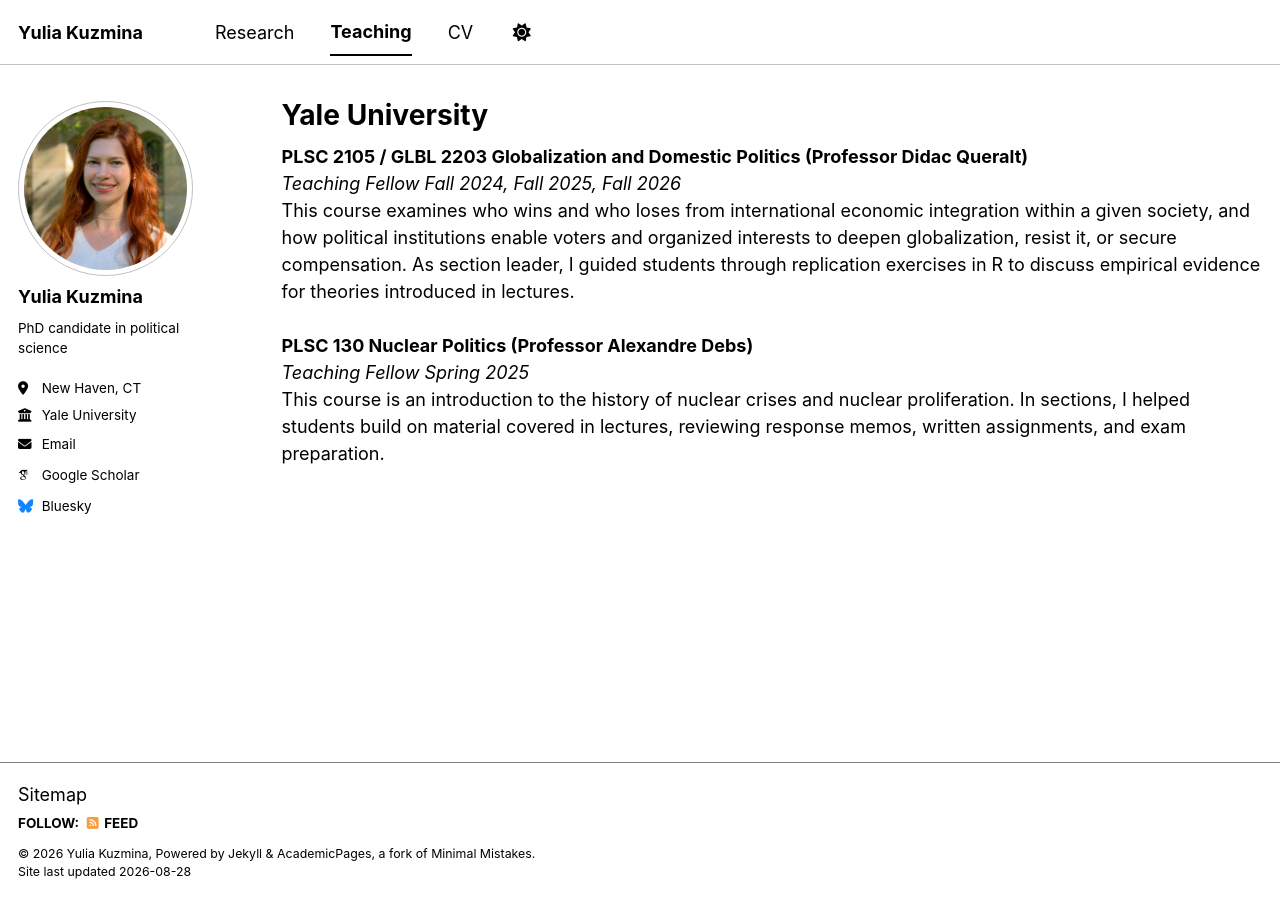
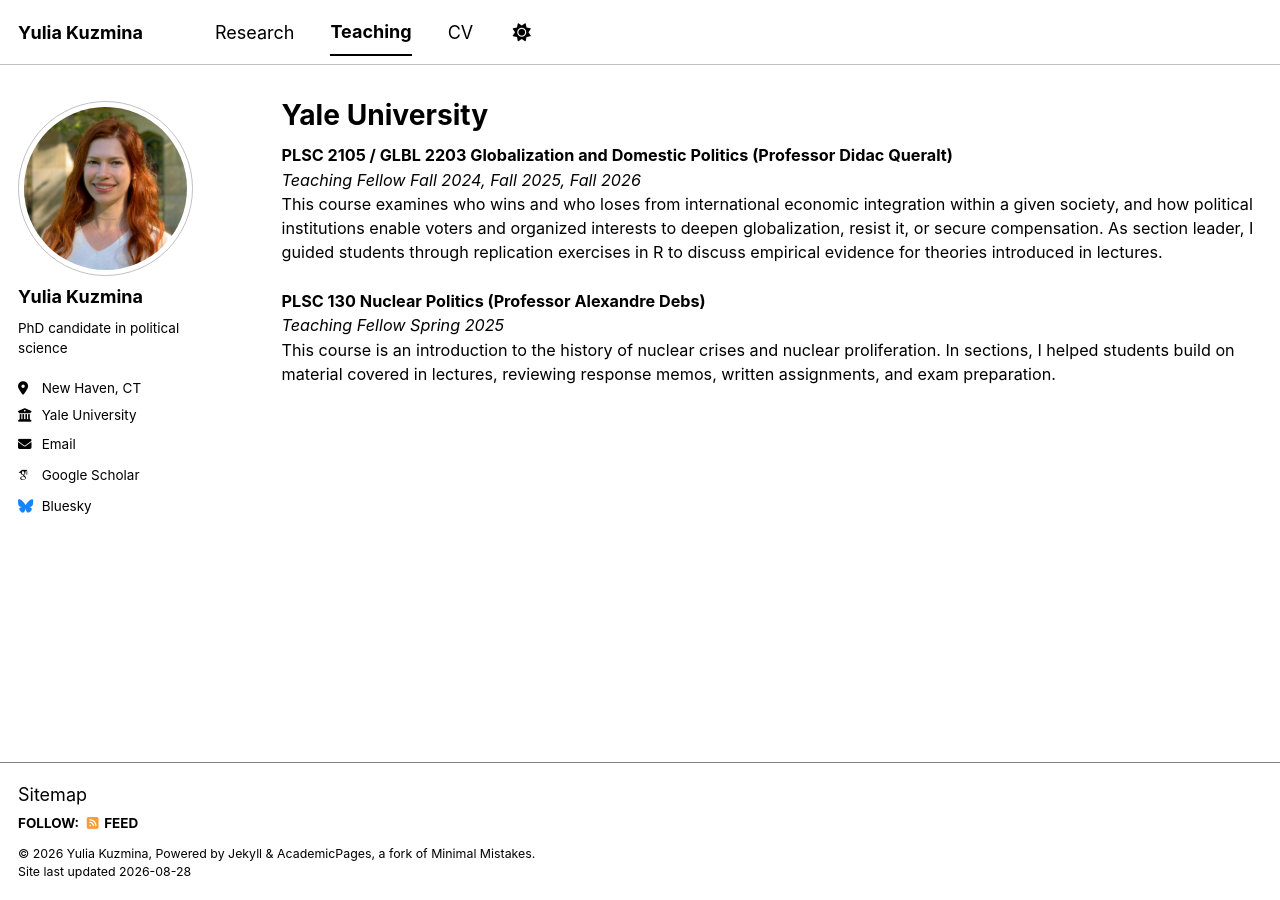
Before and after one commit to yuliakuzmina/yuliakuzmina.github.io, a Jekyll site: the page built from _pages/teaching.html, in a window 1280 px wide. Built offline with Jekyll 4.4.1, drawn with Linux system fonts in a browser that asks for light colours; some web fonts are replaced; a script bundle is joined from its source files by our own code; library files that are not in the unit come from our copies.

Commit message:
Update _page.scss

```diff
--- a/_sass/layout/_page.scss
+++ b/_sass/layout/_page.scss
@@ -108,6 +108,11 @@
 }
 
 .welcome-text p {
+  font-size: 0.9em;
+}
+
+.research-text,
+.teaching-text {
   font-size: 0.9em;
 }
 
```
